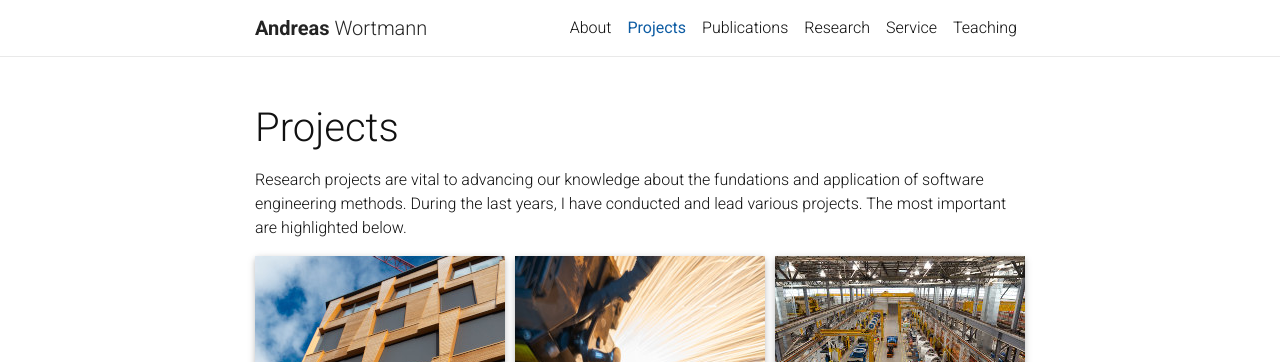
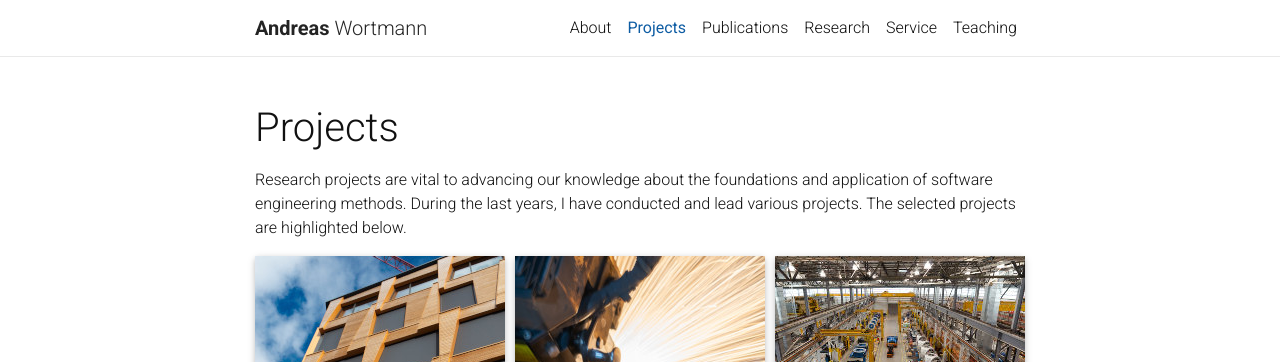
Before and after one commit to awortmann/awortmann.github.io, a Jekyll site: the page built from _pages/projects.md, in a window 1280 px wide and 900 px high. Shown: the top 362 px of the window. Built offline with Jekyll 4.4.1, drawn with Linux system fonts in a browser that asks for light colours; nearby versions of some CDN libraries; a style sheet for code colours, icons or effects is not loaded.

Commit message:
Minor update

```diff
--- a/_pages/projects.md
+++ b/_pages/projects.md
@@ -6,7 +6,7 @@ description:
 nav: true
 ---
 
-Research projects are vital to advancing our knowledge about the fundations and application of software engineering methods. During the last years, I have conducted and lead various projects. The most important are highlighted below.
+Research projects are vital to advancing our knowledge about the foundations and application of software engineering methods. During the last years, I have conducted and lead various projects. The selected projects are highlighted below.
 
 <div class="projects grid">
 
```
